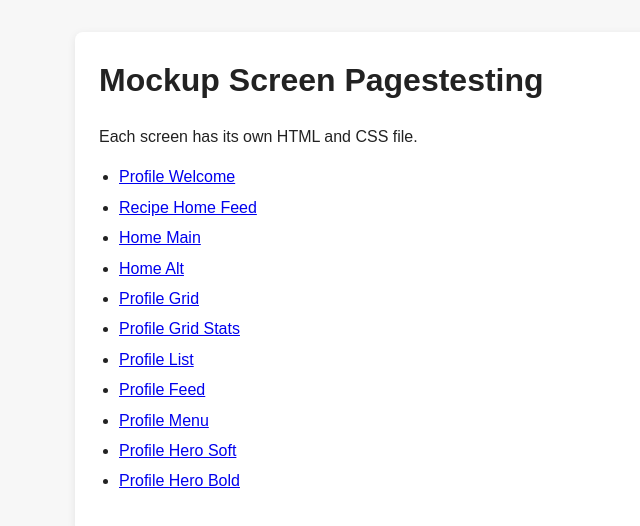
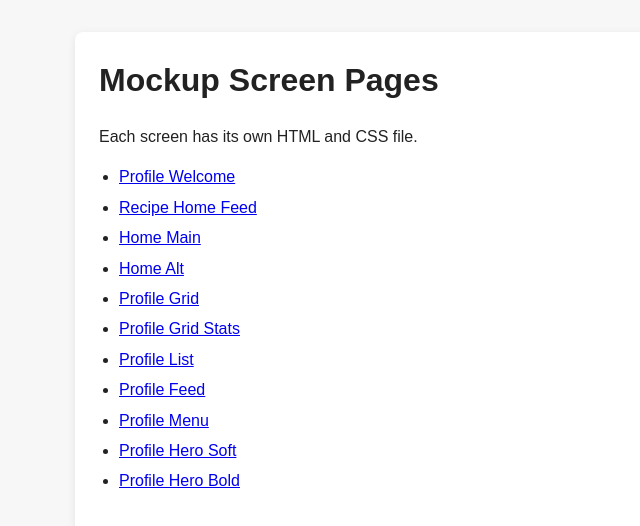
Before and after one commit to CD43-UT/P3-Public-Utility, a plain HTML site: page index.html in a window 1280 px wide. Shown: the whole page, without its empty margins (161-801 px from the left). Drawn offline with Linux system fonts and the light colour scheme.

Commit message:
Update index.html

```diff
--- a/index.html
+++ b/index.html
@@ -8,8 +8,7 @@
   </head>
   <body>
     <main>
-      <h1>Mockup Screen Pagestesting
-      </h1>
+      <h1>Mockup Screen Pages</h1>
       <p>Each screen has its own HTML and CSS file.</p>
       <ul>
         <li><a href="mockups/profile-welcome.html">Profile Welcome</a></li>
```
